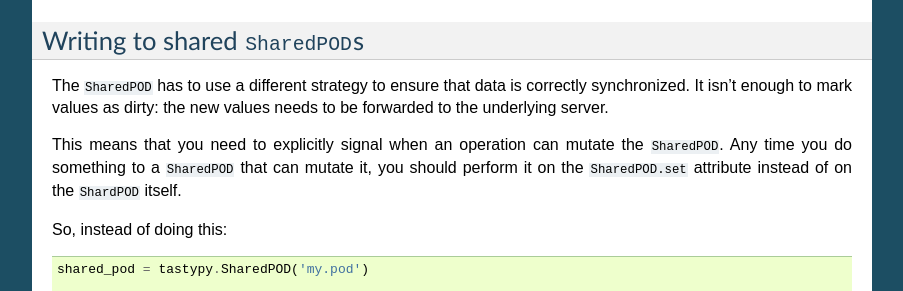
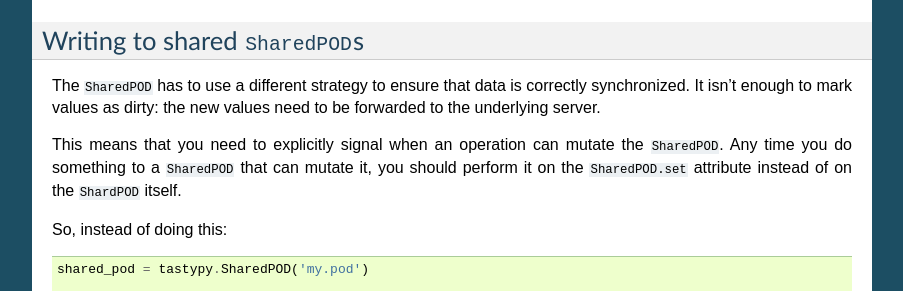
Before and after one commit to enewe101/tastypy, a Sphinx documentation site: the page built from docs/index.rst, in a window 1280 px wide and 900 px high, scrolled down 3009 px. Shown: the part 183-474 px from the top of the window, without its empty margins (198-1101 px from the left). Built offline with Sphinx 7.4.7, drawn with Linux system fonts in a browser that asks for light colours; some of the changed text lies outside the part shown.

Commit message:
fix typo in docs

```diff
--- a/docs/index.rst
+++ b/docs/index.rst
@@ -228,7 +228,7 @@ Writing to shared ``SharedPOD``\ s
 ----------------------------------
 The ``SharedPOD`` has to use a different strategy to ensure that data is
 correctly synchronized.  It isn't enough to mark values as dirty: the new values
-needs to be forwarded to the underlying server.
+need to be forwarded to the underlying server.
 
 This means that you need to explicitly signal when an operation can mutate the
 ``SharedPOD``.  Any time you do something to a ``SharedPOD`` that can mutate
```
Also changed, not shown: other parts of docs/index.rst (+3 -3 lines), README.rst (+4 -4 lines).
